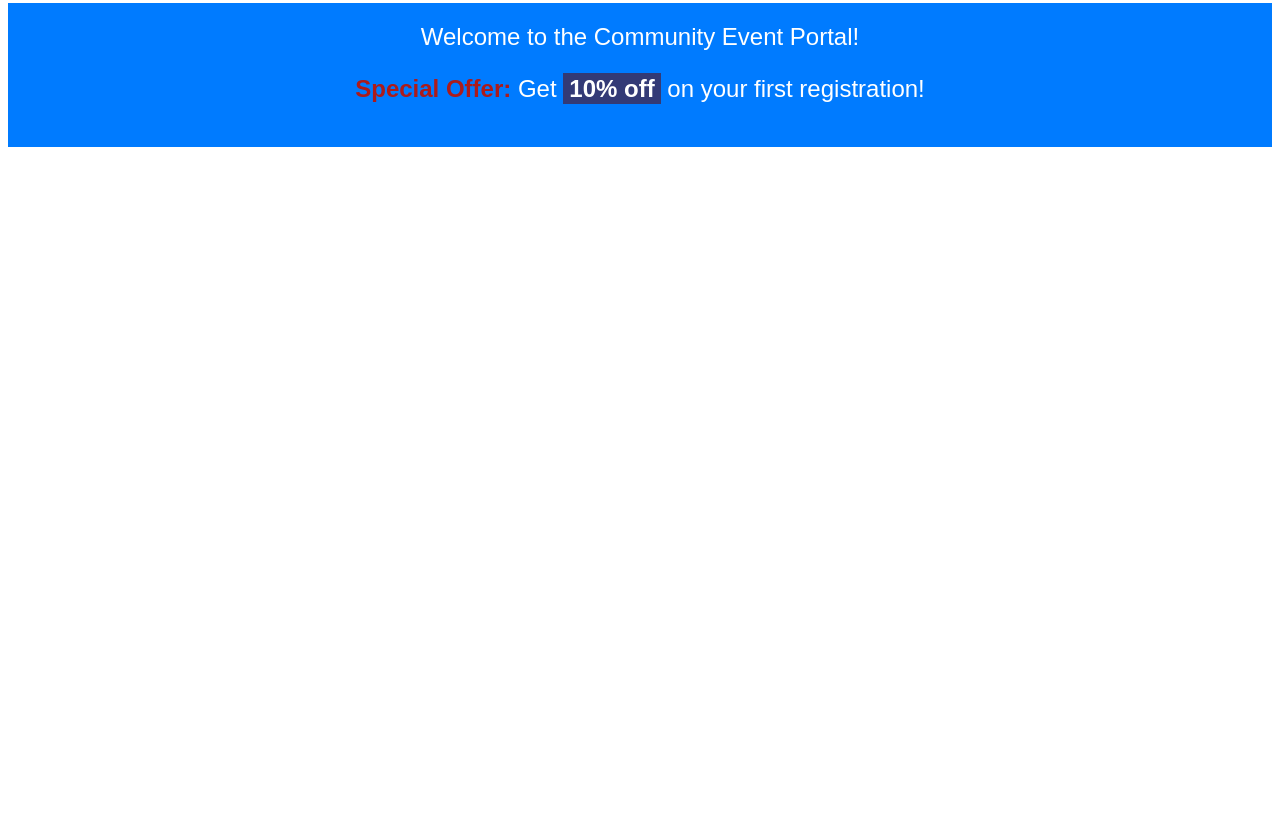
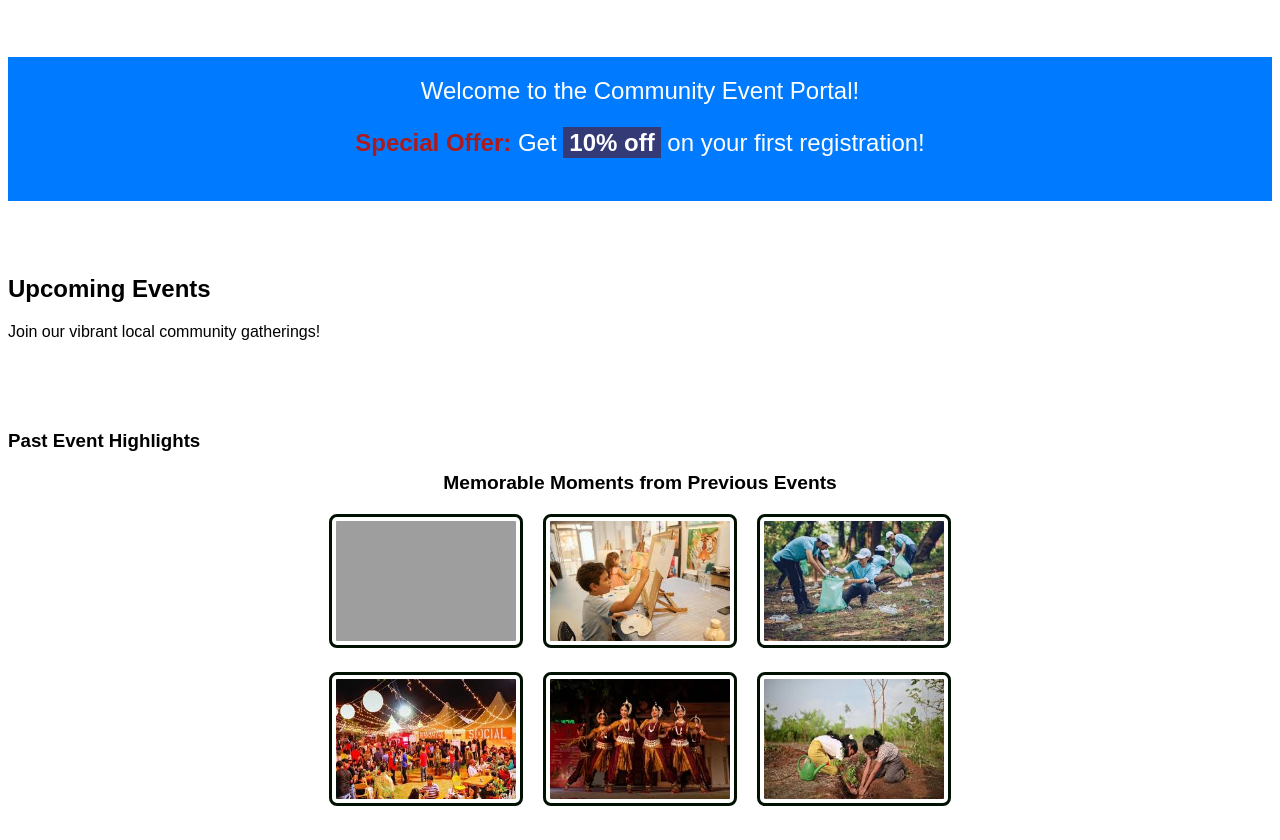
Before and after one commit to AmruthaChandana/HTML, a plain HTML site: page index.html in a window 1280 px wide. Shown: the part 358-1198 px from the top of the page. Before the commit the page ends 800 px from the top, so only its background shows below. Drawn offline with Linux system fonts and the light colour scheme; grey boxes are pictures that could not be loaded.

Commit message:
added Table layout for Image Gallery

```diff
--- a/index.html
+++ b/index.html
@@ -20,6 +20,29 @@
       font-weight: bold;
       padding: 2px 6px;
     }
+    table {
+    margin: 20px auto;
+    border-collapse: collapse;
+    text-align: center;
+  }
+
+  caption {
+    font-size: 1.2em;
+    font-weight: bold;
+    margin-bottom: 10px;
+  }
+
+  .event-img {
+    width: 180px;
+    height: 120px;
+    border: 3px solid #011101;
+    border-radius: 8px;
+    padding: 4px;
+  }
+
+  td {
+    padding: 10px;
+  }
   </style>
 </head>
 <body>
@@ -53,7 +76,7 @@
       <p>Reach out to your local event coordinators.</p>
     </section>
   </main>
-
+<br><br><br>
   <!-- Welcome Banner -->
   <div id="welcomeBanner">
     Welcome to the Community Event Portal!
@@ -62,6 +85,29 @@
       Get <span class="highlight">10% off</span> on your first registration!
     </p>
   </div>
+<br><br><br>
+  <!-- Event Gallery -->
+<section id="events">
+  <h2>Upcoming Events</h2>
+  <p>Join our vibrant local community gatherings!</p>
+<br>
+<br><br>
+  <h3>Past Event Highlights</h3>
+  <table>
+    <caption>Memorable Moments from Previous Events</caption>
+    <tr>
+      <td><img src="img/event1.jpg" alt="Yoga Camp" title="Yoga Camp 2024" class="event-img" width="500" height="300"></td>
+      <td><img src="img/event2.jpg" alt="Art Workshop" title="Art Workshop for Kids" class="event-img" width="500" height="300"></td>
+      <td><img src="img/event3.jpg" alt="Clean-Up Drive" title="Neighborhood Clean-Up Drive" class="event-img" width="500" height="300"></td>
+    </tr>
+    <tr>
+      <td><img src="img/event4.jpg" alt="Food Festival" title="Local Food Festival" class="event-img" width="500" height="300"></td>
+      <td><img src="img/event5.jpg" alt="Cultural Night" title="Cultural Night Performances" class="event-img" width="500" height="300"></td>
+      <td><img src="img/event6.jpg" alt="Tree Planting" title="Tree Planting Activity" class="event-img" width="500" height="300"></td>
+    </tr>
+  </table>
+</section>
+
 
   <!-- Footer -->
   <footer>
```
Also changed, not shown: img/event2.jpg (added), img/event3.jpg (added), img/event4.jpg (added), img/event5.jpg (added), img/event6.jpg (added), 1 other file.
